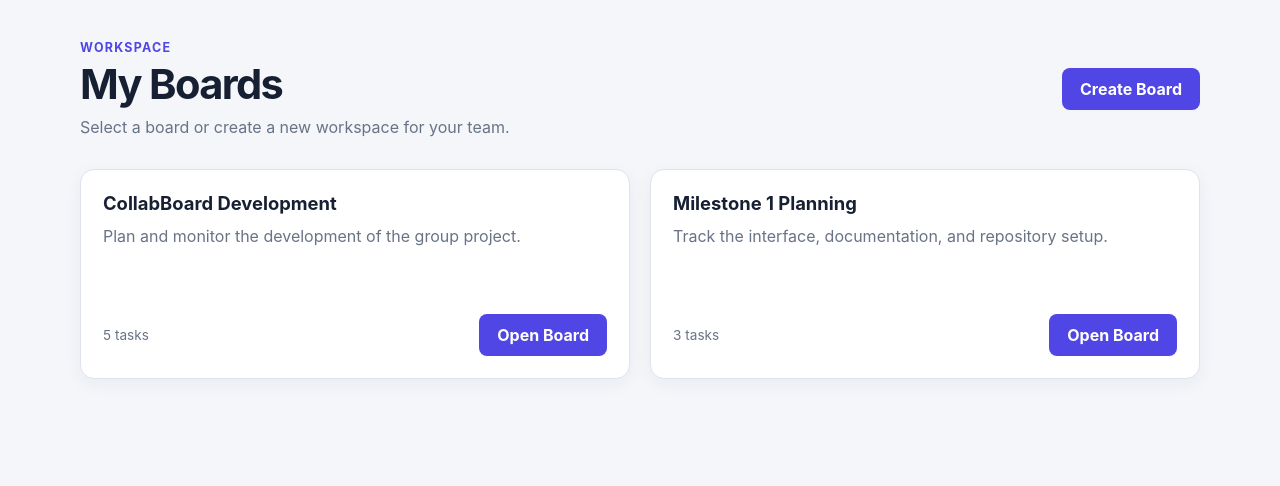
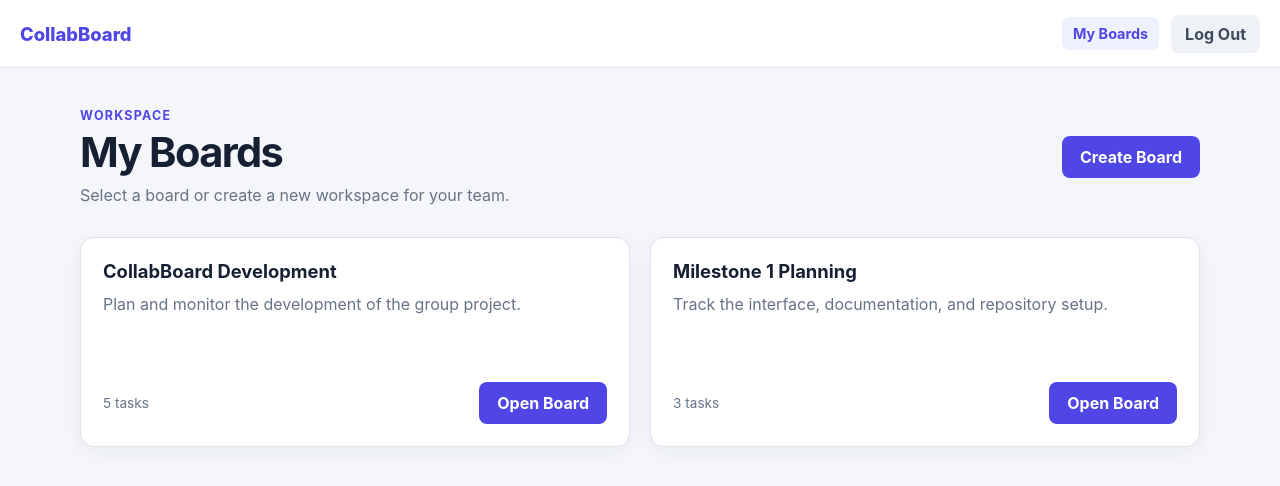
Before and after one commit to SanukaWaravita/collaboard, a React (Vite) app in the folder client/: page /boards in a window 1280 px wide. Shown: the top 486 px of the page. Built offline with nearby package versions, Linux system fonts and the light colour scheme.

Commit message:
feat: add shared application navigation

```diff
--- a/client/src/App.jsx
+++ b/client/src/App.jsx
@@ -1,11 +1,23 @@
-import { Navigate, Route, Routes } from "react-router";
+import {
+  Navigate,
+  Route,
+  Routes,
+  useLocation,
+} from "react-router";
+import Navbar from "./components/Navbar";
 import LoginPage from "./pages/LoginPage";
 import RegisterPage from "./pages/RegisterPage";
 import BoardsPage from "./pages/BoardsPage";
 import BoardPage from "./pages/BoardPage";
 
 function App() {
+  const location = useLocation();
+  const shouldShowNavbar = location.pathname.startsWith("/boards");
+
   return (
+    <>
+      {shouldShowNavbar && <Navbar />}
+
       <Routes>
         <Route path="/" element={<Navigate to="/login" replace />} />
         <Route path="/login" element={<LoginPage />} />
@@ -14,6 +26,7 @@ function App() {
         <Route path="/boards/:boardId" element={<BoardPage />} />
         <Route path="*" element={<Navigate to="/login" replace />} />
       </Routes>
+    </>
   );
 }
 
--- /dev/null
+++ b/client/src/components/Navbar.jsx
@@ -0,0 +1,41 @@
+import { NavLink, useNavigate } from "react-router";
+
+function Navbar() {
+  const navigate = useNavigate();
+
+  function handleLogout() {
+    // Real token removal will be added with JWT authentication in M2.
+    navigate("/login");
+  }
+
+  return (
+    <nav className="app-navbar">
+      <NavLink to="/boards" className="app-navbar__brand">
+        CollabBoard
+      </NavLink>
+
+      <div className="app-navbar__actions">
+        <NavLink
+          to="/boards"
+          className={({ isActive }) =>
+            isActive
+              ? "app-navbar__link app-navbar__link--active"
+              : "app-navbar__link"
+          }
+        >
+          My Boards
+        </NavLink>
+
+        <button
+          type="button"
+          className="button button--secondary"
+          onClick={handleLogout}
+        >
+          Log Out
+        </button>
+      </div>
+    </nav>
+  );
+}
+
+export default Navbar;
--- a/client/src/index.css
+++ b/client/src/index.css
@@ -562,3 +562,64 @@ select:focus-visible {
     grid-template-columns: 1fr;
   }
 }
+
+.app-navbar {
+  position: sticky;
+  z-index: 100;
+  top: 0;
+  display: flex;
+  align-items: center;
+  justify-content: space-between;
+  gap: 24px;
+  min-height: 68px;
+  padding: 0 max(20px, calc((100% - 1360px) / 2));
+  border-bottom: 1px solid var(--border);
+  background: rgb(255 255 255 / 92%);
+  backdrop-filter: blur(12px);
+}
+
+.app-navbar__brand {
+  color: var(--primary);
+  font-size: 1.15rem;
+  font-weight: 800;
+  text-decoration: none;
+}
+
+.app-navbar__actions {
+  display: flex;
+  align-items: center;
+  gap: 12px;
+}
+
+.app-navbar__link {
+  border-radius: 7px;
+  padding: 8px 11px;
+  color: var(--text-muted);
+  font-size: 0.9rem;
+  font-weight: 700;
+  text-decoration: none;
+}
+
+.app-navbar__link:hover,
+.app-navbar__link--active {
+  color: var(--primary);
+  background: #eef2ff;
+}
+
+@media (max-width: 600px) {
+  .app-navbar {
+    padding: 0 16px;
+  }
+
+  .app-navbar__actions {
+    gap: 6px;
+  }
+
+  .app-navbar__link {
+    padding: 7px 8px;
+  }
+
+  .app-navbar .button {
+    padding: 7px 9px;
+  }
+}
```
Lines whose indentation alone changed are shown as unchanged.
